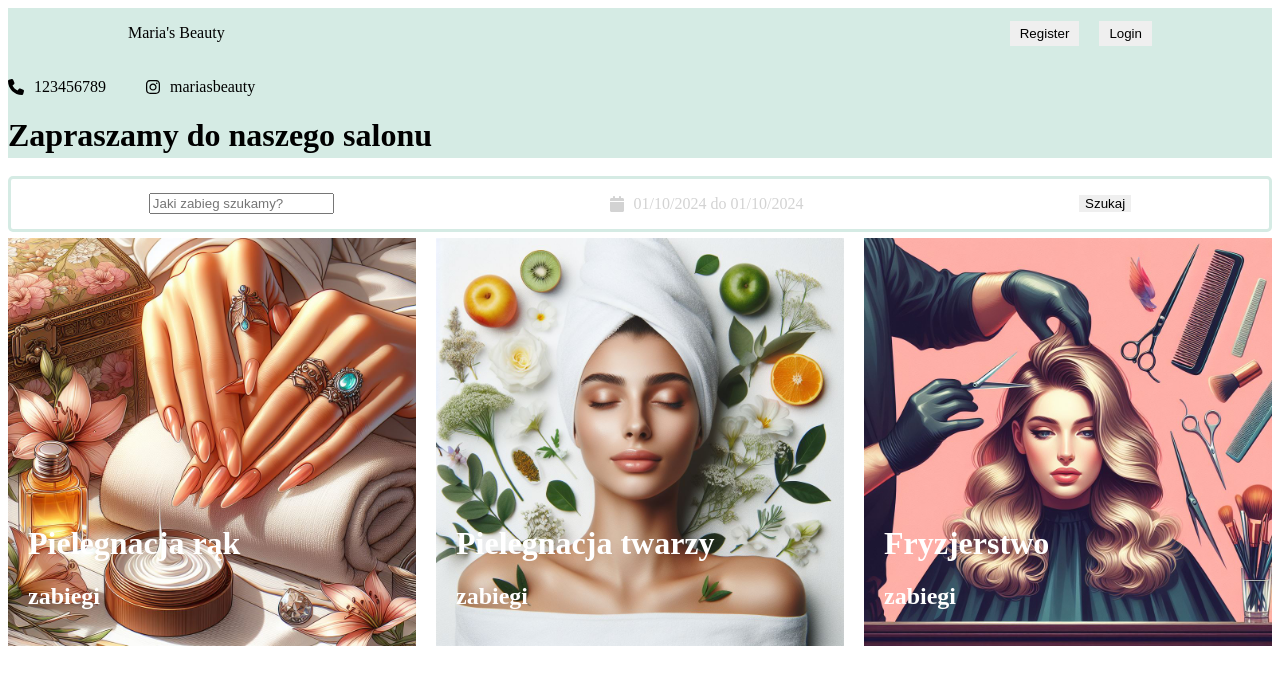
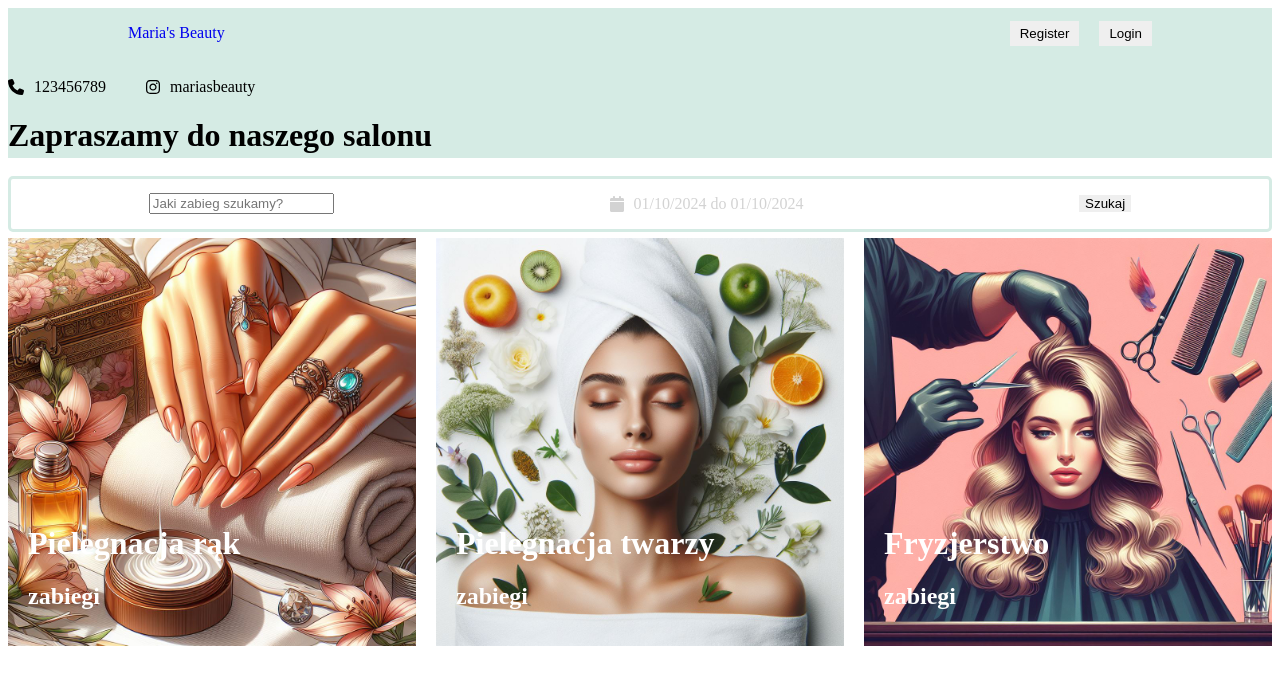
Before and after one commit to mariakoren/project-beauty-salon, a React (Create React App) app in the folder beauty-salon/client/: page / in a window 1280 px wide. Shown: the top 684 px of the page. Built offline with nearby package versions, Linux system fonts and the light colour scheme; no server answers.

Commit message:
link to homepage

```diff
--- a/beauty-salon/client/src/components/navbar/navbar.jsx
+++ b/beauty-salon/client/src/components/navbar/navbar.jsx
@@ -1,10 +1,13 @@
 import "./navbar.css";
-
+import {Link} from "react-router-dom";
 const NavBar = () => {
     return (
         <div className ="navbar">
             <div className="navContainer">
-                <span className="logo">Maria's Beauty</span>
+                <Link to="/" style={{color: indexedDB, textDecoration: "none"}} >
+                    <span className="logo">Maria's Beauty</span>
+                </Link>
+
                 <div className="navItems">
                     <button className="navButton">Register</button>
                     <button className="navButton">Login</button>
```
